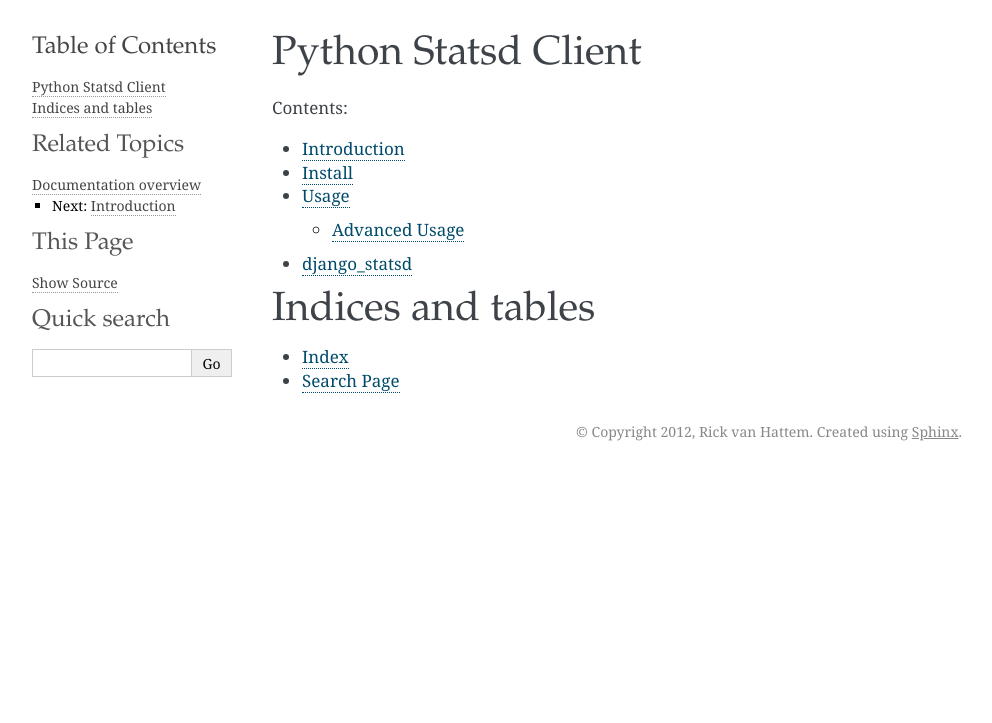
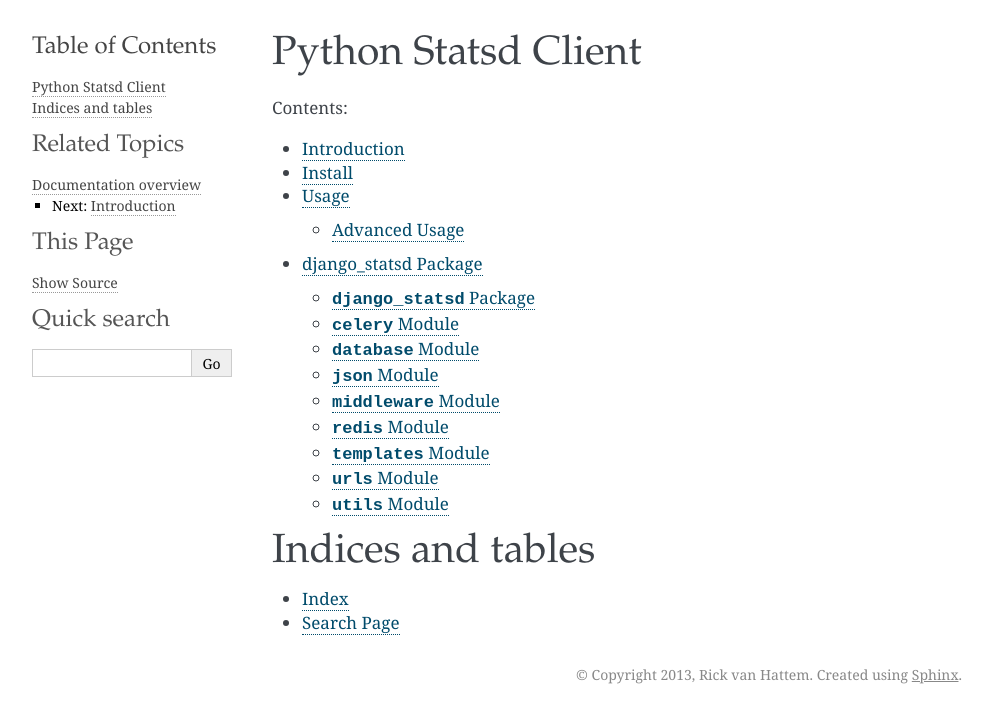
Before and after one commit to wolph/django-statsd, a Sphinx documentation site: the page built from docs/index.rst, in a window 1280 px wide. Shown: the top 723 px of the page, without its empty margins (148-1140 px from the left). Built offline with Sphinx 7.4.7, drawn with Linux system fonts in a browser that asks for light colours.

Commit message:
fixed docs and externalized version numbers

```diff
--- a/docs/conf.py
+++ b/docs/conf.py
@@ -11,7 +11,9 @@
 # All configuration values have a default; values that are commented out
 # serve to show the default.
 
-import sys, os
+import os
+import sys
+import datetime
 
 # If extensions (or modules to document with autodoc) are in another directory,
 # add these directories to sys.path here. If the directory is relative to the
@@ -25,13 +27,19 @@
 
 # -- General configuration -----------------------------------------------------
 
+# If your documentation needs a minimal Sphinx version, state it here.
+#needs_sphinx = '1.0'
+
 # Add any Sphinx extension module names here, as strings. They can be extensions
 # coming with Sphinx (named 'sphinx.ext.*') or your custom ones.
 extensions = [
     'sphinx.ext.autodoc',
     'sphinx.ext.doctest',
     'sphinx.ext.intersphinx',
-    'sphinx.ext.todo',
+    'sphinx.ext.coverage',
+    'sphinx.ext.mathjax',
+    'sphinx.ext.ifconfig',
+    'sphinx.ext.viewcode',
 ]
 
 # Add any paths that contain templates here, relative to this directory.
@@ -48,16 +56,16 @@
 
 # General information about the project.
 project = u'Django Statsd'
-copyright = u'2012, Rick van Hattem'
+copyright = u'%s, Rick van Hattem' % datetime.date.today().year
 
 # The version info for the project you're documenting, acts as replacement for
 # |version| and |release|, also used in various other places throughout the
 # built documents.
 #
 # The short X.Y version.
-version = '1.8.1'
+version = django_statsd.__version__
 # The full version, including alpha/beta/rc tags.
-release = '1.8.1'
+release = django_statsd.__version__
 
 # The language for content autogenerated by Sphinx. Refer to documentation
 # for a list of supported languages.
@@ -148,7 +156,7 @@
 #html_additional_pages = {}
 
 # If false, no module index is generated.
-#html_use_modindex = True
+#html_domain_indices = True
 
 # If false, no index is generated.
 #html_use_index = True
@@ -159,30 +167,41 @@
 # If true, links to the reST sources are added to the pages.
 #html_show_sourcelink = True
 
+# If true, "Created using Sphinx" is shown in the HTML footer. Default is True.
+#html_show_sphinx = True
+
+# If true, "(C) Copyright ..." is shown in the HTML footer. Default is True.
+#html_show_copyright = True
+
 # If true, an OpenSearch description file will be output, and all pages will
 # contain a <link> tag referring to it.  The value of this option must be the
 # base URL from which the finished HTML is served.
 #html_use_opensearch = ''
 
-# If nonempty, this is the file name suffix for HTML files (e.g. ".xhtml").
-#html_file_suffix = ''
+# This is the file name suffix for HTML files (e.g. ".xhtml").
+#html_file_suffix = None
 
 # Output file base name for HTML help builder.
-htmlhelp_basename = 'PythonStatsddoc'
+htmlhelp_basename = 'DjangoStatsddoc'
 
 
 # -- Options for LaTeX output --------------------------------------------------
 
-# The paper size ('letter' or 'a4').
-#latex_paper_size = 'letter'
+latex_elements = {
+# The paper size ('letterpaper' or 'a4paper').
+#'papersize': 'letterpaper',
 
 # The font size ('10pt', '11pt' or '12pt').
-#latex_font_size = '10pt'
+#'pointsize': '10pt',
+
+# Additional stuff for the LaTeX preamble.
+#'preamble': '',
+}
 
 # Grouping the document tree into LaTeX files. List of tuples
 # (source start file, target name, title, author, documentclass [howto/manual]).
 latex_documents = [
-  ('index', 'PythonStatsd.tex', u'Python Statsd Documentation',
+  ('index', 'DjangoStatsd.tex', u'Django Statsd Documentation',
    u'Rick van Hattem', 'manual'),
 ]
 
@@ -194,14 +213,112 @@
 # not chapters.
 #latex_use_parts = False
 
-# Additional stuff for the LaTeX preamble.
-#latex_preamble = ''
+# If true, show page references after internal links.
+#latex_show_pagerefs = False
+
+# If true, show URL addresses after external links.
+#latex_show_urls = False
 
 # Documents to append as an appendix to all manuals.
 #latex_appendices = []
 
 # If false, no module index is generated.
-#latex_use_modindex = True
+#latex_domain_indices = True
+
+
+# -- Options for manual page output --------------------------------------------
+
+# One entry per manual page. List of tuples
+# (source start file, name, description, authors, manual section).
+man_pages = [
+    ('index', 'djangostatsd', u'Django Statsd Documentation',
+     [u'Rick van Hattem'], 1)
+]
+
+# If true, show URL addresses after external links.
+#man_show_urls = False
+
+
+# -- Options for Texinfo output ------------------------------------------------
+
+# Grouping the document tree into Texinfo files. List of tuples
+# (source start file, target name, title, author,
+#  dir menu entry, description, category)
+texinfo_documents = [
+  ('index', 'DjangoStatsd', u'Django Statsd Documentation',
+   u'Rick van Hattem', 'DjangoStatsd', 'One line description of project.',
+   'Miscellaneous'),
+]
+
+# Documents to append as an appendix to all manuals.
+#texinfo_appendices = []
+
+# If false, no module index is generated.
+#texinfo_domain_indices = True
+
+# How to display URL addresses: 'footnote', 'no', or 'inline'.
+#texinfo_show_urls = 'footnote'
+
+# If true, do not generate a @detailmenu in the "Top" node's menu.
+#texinfo_no_detailmenu = False
+
+
+# -- Options for Epub output ---------------------------------------------------
+
+# Bibliographic Dublin Core info.
+epub_title = u'Django Statsd'
+epub_author = u'Rick van Hattem'
+epub_publisher = u'Rick van Hattem'
+epub_copyright = u'2013, Rick van Hattem'
+
+# The language of the text. It defaults to the language option
+# or en if the language is not set.
+#epub_language = ''
+
+# The scheme of the identifier. Typical schemes are ISBN or URL.
+#epub_scheme = ''
+
+# The unique identifier of the text. This can be a ISBN number
+# or the project homepage.
+#epub_identifier = ''
+
+# A unique identification for the text.
+#epub_uid = ''
+
+# A tuple containing the cover image and cover page html template filenames.
+#epub_cover = ()
+
+# A sequence of (type, uri, title) tuples for the guide element of content.opf.
+#epub_guide = ()
+
+# HTML files that should be inserted before the pages created by sphinx.
+# The format is a list of tuples containing the path and title.
+#epub_pre_files = []
+
+# HTML files shat should be inserted after the pages created by sphinx.
+# The format is a list of tuples containing the path and title.
+#epub_post_files = []
+
+# A list of files that should not be packed into the epub file.
+#epub_exclude_files = []
+
+# The depth of the table of contents in toc.ncx.
+#epub_tocdepth = 3
+
+# Allow duplicate toc entries.
+#epub_tocdup = True
+
+# Fix unsupported image types using the PIL.
+#epub_fix_images = False
+
+# Scale large images.
+#epub_max_image_width = 0
+
+# If 'no', URL addresses will not be shown.
+#epub_show_urls = 'inline'
+
+# If false, no index is generated.
+#epub_use_index = True
 
 
 # Example configuration for intersphinx: refer to the Python standard library.
--- a/docs/django_statsd.rst
+++ b/docs/django_statsd.rst
@@ -1,22 +1,74 @@
-django_statsd
-==============
+django_statsd Package
+=====================
 
-.. automodule:: django_statsd
+:mod:`django_statsd` Package
+----------------------------
+
+.. automodule:: django_statsd.__init__
     :members:
     :undoc-members:
+    :show-inheritance:
+
+:mod:`celery` Module
+--------------------
+
+.. automodule:: django_statsd.celery
+    :members:
+    :undoc-members:
+    :show-inheritance:
+
+:mod:`database` Module
+----------------------
+
+.. automodule:: django_statsd.database
+    :members:
+    :undoc-members:
+    :show-inheritance:
+
+:mod:`json` Module
+------------------
+
+.. automodule:: django_statsd.json
+    :members:
+    :undoc-members:
+    :show-inheritance:
+
+:mod:`middleware` Module
+------------------------
 
 .. automodule:: django_statsd.middleware
     :members:
     :undoc-members:
+    :show-inheritance:
 
-.. automodule:: django_statsd.json
-    :members:
-    :undoc-members:
+:mod:`redis` Module
+-------------------
 
 .. automodule:: django_statsd.redis
     :members:
     :undoc-members:
+    :show-inheritance:
 
-.. automodule:: django_statsd.celery
+:mod:`templates` Module
+-----------------------
+
+.. automodule:: django_statsd.templates
     :members:
     :undoc-members:
+    :show-inheritance:
+
+:mod:`urls` Module
+------------------
+
+.. automodule:: django_statsd.urls
+    :members:
+    :undoc-members:
+    :show-inheritance:
+
+:mod:`utils` Module
+-------------------
+
+.. automodule:: django_statsd.utils
+    :members:
+    :undoc-members:
+    :show-inheritance:
```
Also changed, not shown: 1 other file.
